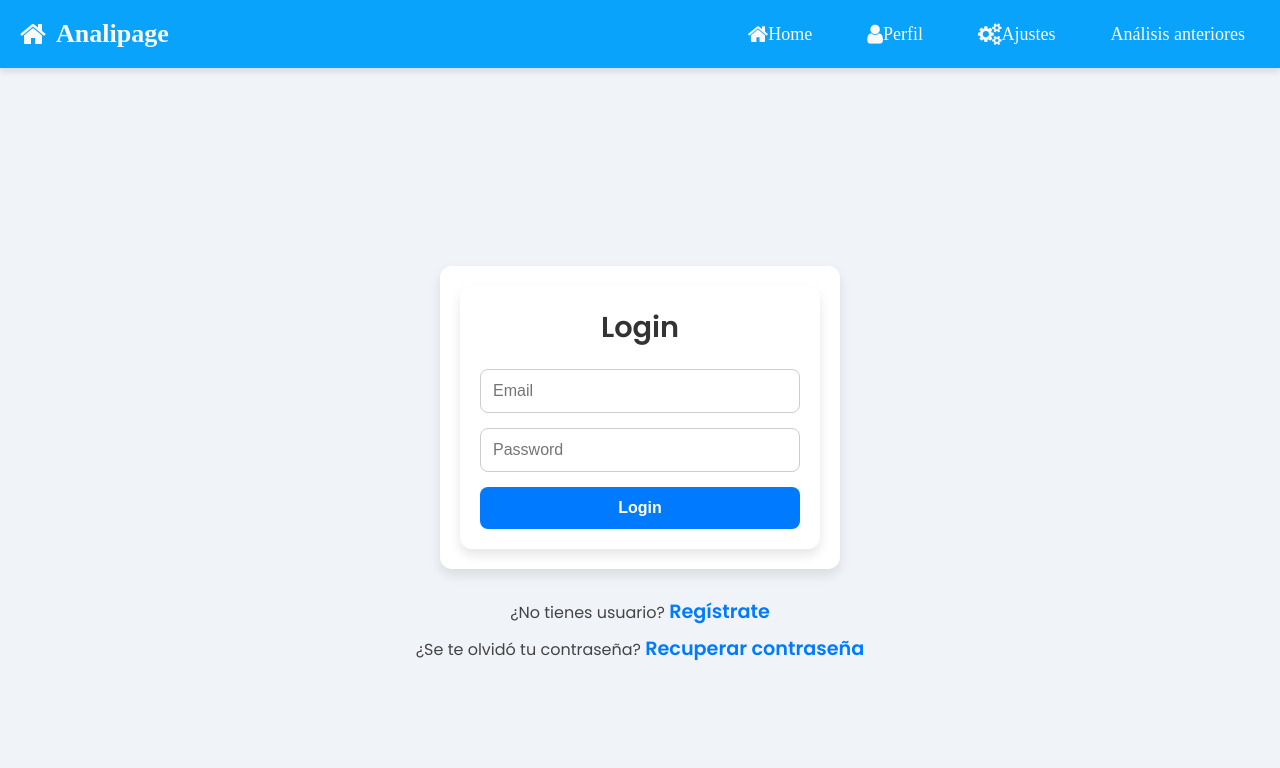
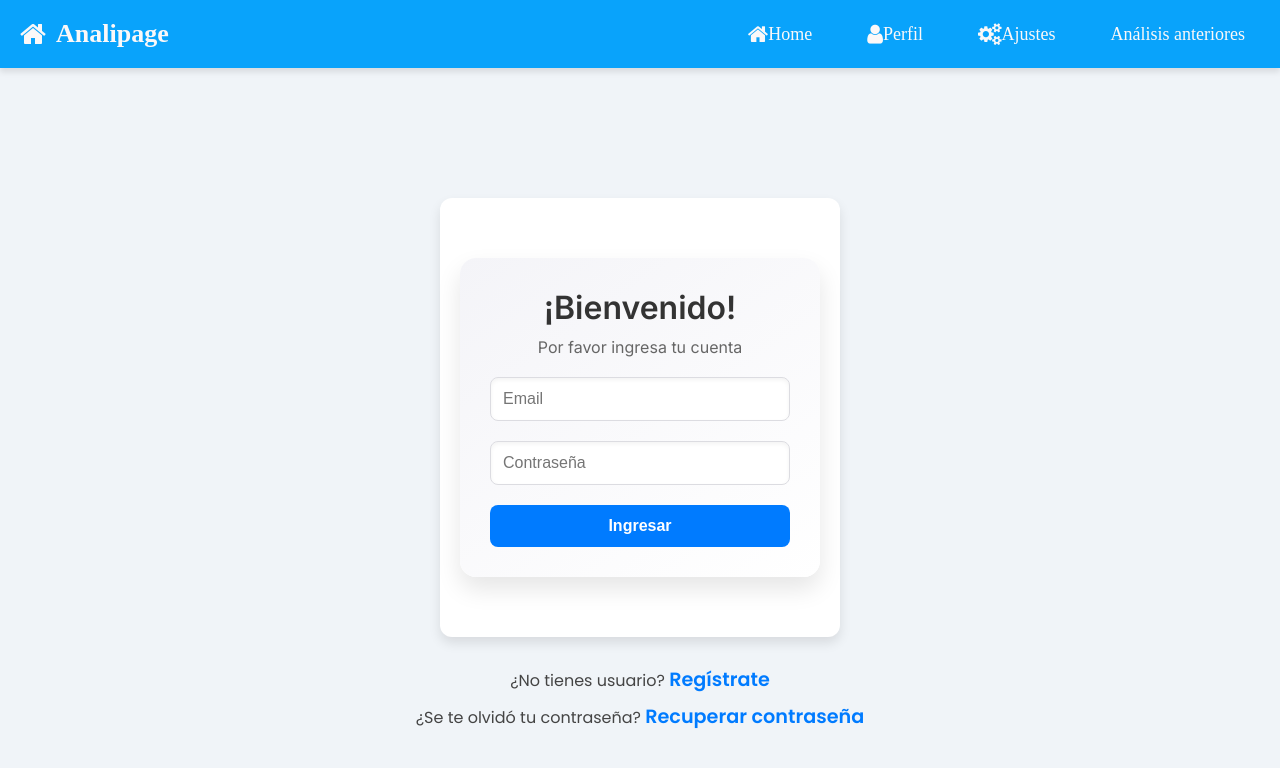
Before and after one commit to Camedute/AnaliPage, a React (Vite) app: page / in a window 1280 px wide. Shown: the top 768 px of the page. Built offline with nearby package versions, Linux system fonts and the light colour scheme.

Commit message:
mejoras login

```diff
--- a/src/Components/Login.css
+++ b/src/Components/Login.css
@@ -1,45 +1,49 @@
-/* Importar una fuente moderna */
-@import url('https://fonts.googleapis.com/css2?family=Poppins:wght@300;400;600&display=swap');
+/* Importar fuente moderna */
+@import url('https://fonts.googleapis.com/css2?family=Inter:wght@300;400;600&display=swap');
 
-/* Contenedor principal del login */
+/* Contenedor principal */
 .login-container {
-  max-width: 360px;
-  margin: 0 auto;
-  padding: 20px;
-  background-color: #ffffff;
-  border-radius: 12px;
-  box-shadow: 0 6px 12px rgba(0, 0, 0, 0.1);
-  font-family: 'Poppins', Arial, sans-serif; /* Fuente moderna */
+  max-width: 400px;
+  margin: 5vh auto;
+  padding: 30px;
+  background: linear-gradient(145deg, #f4f4f8, #ffffff);
+  border-radius: 16px;
+  box-shadow: 0 12px 24px rgba(0, 0, 0, 0.1);
+  font-family: 'Inter', sans-serif;
   text-align: center;
 }
 
-/* Título */
 .login-container h2 {
-  margin-bottom: 20px;
-  font-size: 1.8em;
+  font-size: 2rem;
   color: #333333;
   font-weight: 600;
+  margin-bottom: 10px;
+}
+
+.login-subtitle {
+  font-size: 1rem;
+  color: #666666;
+  margin-bottom: 20px;
 }
 
 /* Grupo de formularios */
 .login-form-group {
-  margin-bottom: 15px;
+  margin-bottom: 20px;
 }
 
-/* Campos de entrada */
-.login-form-group input {
+.login-input {
   width: 100%;
   padding: 12px;
-  border: 1px solid #cccccc;
+  border: 1px solid #dcdce1;
   border-radius: 8px;
   font-size: 1rem;
-  box-sizing: border-box;
   transition: border-color 0.3s ease, box-shadow 0.3s ease;
+  box-shadow: inset 0 2px 4px rgba(0, 0, 0, 0.05);
 }
 
-.login-form-group input:focus {
+.login-input:focus {
   border-color: #007bff;
-  box-shadow: 0 0 5px rgba(0, 123, 255, 0.5);
+  box-shadow: 0 0 5px rgba(0, 123, 255, 0.3);
   outline: none;
 }
 
@@ -47,7 +51,8 @@
 .login-error {
   color: #e63946;
   font-size: 0.9rem;
-  margin: 5px 0;
+  margin-top: -10px;
+  margin-bottom: 15px;
   text-align: left;
 }
 
@@ -59,34 +64,37 @@
   color: white;
   border: none;
   border-radius: 8px;
-  cursor: pointer;
   font-size: 1rem;
   font-weight: 600;
+  cursor: pointer;
   transition: background-color 0.3s ease, transform 0.2s ease;
 }
 
 .login-button:hover {
   background-color: #0056b3;
-  transform: translateY(-2px);
+  transform: scale(1.03);
 }
 
 .login-button:active {
   background-color: #004080;
-  transform: translateY(0);
+  transform: scale(1);
 }
 
-/* Escalabilidad en pantallas pequeñas */
+/* Adaptabilidad para pantallas pequeñas */
 @media (max-width: 768px) {
   .login-container {
-    padding: 15px;
+    padding: 20px;
   }
 
   .login-container h2 {
-    font-size: 1.5em;
+    font-size: 1.8rem;
   }
 
-  .login-form-group input {
+  .login-subtitle {
     font-size: 0.9rem;
+  }
+
+  .login-input {
     padding: 10px;
   }
 
--- a/src/Components/Register.css
+++ b/src/Components/Register.css
@@ -1,45 +1,49 @@
-/* Importar una fuente moderna */
-@import url('https://fonts.googleapis.com/css2?family=Poppins:wght@300;400;600&display=swap');
+/* Importar fuente moderna */
+@import url('https://fonts.googleapis.com/css2?family=Inter:wght@300;400;600&display=swap');
 
-/* Contenedor principal del registro */
+/* Contenedor principal */
 .register-container {
-  max-width: 360px;
-  margin: 0 auto;
-  padding: 20px;
-  background-color: #ffffff;
-  border-radius: 12px;
-  box-shadow: 0 6px 12px rgba(0, 0, 0, 0.1);
-  font-family: 'Poppins', Arial, sans-serif;
+  max-width: 400px;
+  margin: 5vh auto;
+  padding: 30px;
+  background: linear-gradient(145deg, #f4f4f8, #ffffff);
+  border-radius: 16px;
+  box-shadow: 0 12px 24px rgba(0, 0, 0, 0.1);
+  font-family: 'Inter', sans-serif;
   text-align: center;
 }
 
-/* Título */
 .register-container h2 {
-  margin-bottom: 20px;
-  font-size: 1.8em;
+  font-size: 2rem;
   color: #333333;
   font-weight: 600;
+  margin-bottom: 10px;
+}
+
+.register-subtitle {
+  font-size: 1rem;
+  color: #666666;
+  margin-bottom: 20px;
 }
 
 /* Grupo de formularios */
 .register-form-group {
-  margin-bottom: 15px;
+  margin-bottom: 20px;
 }
 
-/* Campos de entrada */
-.register-form-group input {
+.register-input {
   width: 100%;
   padding: 12px;
-  border: 1px solid #cccccc;
+  border: 1px solid #dcdce1;
   border-radius: 8px;
   font-size: 1rem;
-  box-sizing: border-box;
   transition: border-color 0.3s ease, box-shadow 0.3s ease;
+  box-shadow: inset 0 2px 4px rgba(0, 0, 0, 0.05);
 }
 
-.register-form-group input:focus {
+.register-input:focus {
   border-color: #28a745;
-  box-shadow: 0 0 5px rgba(40, 167, 69, 0.5);
+  box-shadow: 0 0 5px rgba(40, 167, 69, 0.3);
   outline: none;
 }
 
@@ -47,7 +51,8 @@
 .register-error {
   color: #e63946;
   font-size: 0.9rem;
-  margin: 5px 0;
+  margin-top: -10px;
+  margin-bottom: 15px;
   text-align: left;
 }
 
@@ -59,34 +64,37 @@
   color: white;
   border: none;
   border-radius: 8px;
-  cursor: pointer;
   font-size: 1rem;
   font-weight: 600;
+  cursor: pointer;
   transition: background-color 0.3s ease, transform 0.2s ease;
 }
 
 .register-button:hover {
   background-color: #218838;
-  transform: translateY(-2px);
+  transform: scale(1.03);
 }
 
 .register-button:active {
   background-color: #19692c;
-  transform: translateY(0);
+  transform: scale(1);
 }
 
-/* Escalabilidad en pantallas pequeñas */
+/* Adaptabilidad para pantallas pequeñas */
 @media (max-width: 768px) {
   .register-container {
-    padding: 15px;
+    padding: 20px;
   }
 
   .register-container h2 {
-    font-size: 1.5em;
+    font-size: 1.8rem;
   }
 
-  .register-form-group input {
+  .register-subtitle {
     font-size: 0.9rem;
+  }
+
+  .register-input {
     padding: 10px;
   }
 
--- a/src/Components/Restore.css
+++ b/src/Components/Restore.css
@@ -1,45 +1,49 @@
 /* Importar una fuente moderna */
-@import url('https://fonts.googleapis.com/css2?family=Poppins:wght@300;400;600&display=swap');
+@import url('https://fonts.googleapis.com/css2?family=Inter:wght@300;400;600&display=swap');
 
-/* Contenedor principal del formulario de restauración */
+/* Contenedor principal */
 .restore-container {
-  max-width: 360px;
-  margin: 0 auto;
-  padding: 20px;
-  background-color: #ffffff;
-  border-radius: 12px;
-  box-shadow: 0 6px 12px rgba(0, 0, 0, 0.1);
-  font-family: 'Poppins', Arial, sans-serif;
+  max-width: 400px;
+  margin: 5vh auto;
+  padding: 30px;
+  background: linear-gradient(145deg, #f9f9fc, #ffffff);
+  border-radius: 16px;
+  box-shadow: 0 12px 24px rgba(0, 0, 0, 0.1);
+  font-family: 'Inter', sans-serif;
   text-align: center;
 }
 
-/* Título */
 .restore-container h2 {
-  margin-bottom: 20px;
-  font-size: 1.8em;
+  font-size: 2rem;
   color: #333333;
   font-weight: 600;
+  margin-bottom: 10px;
+}
+
+.restore-subtitle {
+  font-size: 1rem;
+  color: #666666;
+  margin-bottom: 20px;
 }
 
 /* Grupo de formularios */
 .restore-form-group {
-  margin-bottom: 15px;
+  margin-bottom: 20px;
 }
 
-/* Campos de entrada */
-.restore-form-group input {
+.restore-input {
   width: 100%;
   padding: 12px;
-  border: 1px solid #cccccc;
+  border: 1px solid #dcdce1;
   border-radius: 8px;
   font-size: 1rem;
-  box-sizing: border-box;
   transition: border-color 0.3s ease, box-shadow 0.3s ease;
+  box-shadow: inset 0 2px 4px rgba(0, 0, 0, 0.05);
 }
 
-.restore-form-group input:focus {
+.restore-input:focus {
   border-color: #ffc107;
-  box-shadow: 0 0 5px rgba(255, 193, 7, 0.5);
+  box-shadow: 0 0 5px rgba(255, 193, 7, 0.3);
   outline: none;
 }
 
@@ -47,7 +51,8 @@
 .restore-error {
   color: #e63946;
   font-size: 0.9rem;
-  margin: 5px 0;
+  margin-top: -10px;
+  margin-bottom: 15px;
   text-align: left;
 }
 
@@ -55,11 +60,12 @@
 .restore-success {
   color: #28a745;
   font-size: 0.9rem;
-  margin: 5px 0;
+  margin-top: -10px;
+  margin-bottom: 15px;
   text-align: left;
 }
 
-/* Botón de restauración */
+/* Botón */
 .restore-button {
   width: 100%;
   padding: 12px;
@@ -67,34 +73,37 @@
   color: white;
   border: none;
   border-radius: 8px;
-  cursor: pointer;
   font-size: 1rem;
   font-weight: 600;
+  cursor: pointer;
   transition: background-color 0.3s ease, transform 0.2s ease;
 }
 
 .restore-button:hover {
   background-color: #e0a800;
-  transform: translateY(-2px);
+  transform: scale(1.03);
 }
 
 .restore-button:active {
   background-color: #c69500;
-  transform: translateY(0);
+  transform: scale(1);
 }
 
-/* Escalabilidad en pantallas pequeñas */
+/* Adaptabilidad para pantallas pequeñas */
 @media (max-width: 768px) {
   .restore-container {
-    padding: 15px;
+    padding: 20px;
   }
 
   .restore-container h2 {
-    font-size: 1.5em;
+    font-size: 1.8rem;
   }
 
-  .restore-form-group input {
+  .restore-subtitle {
     font-size: 0.9rem;
+  }
+
+  .restore-input {
     padding: 10px;
   }
 
--- a/src/Components/login.tsx
+++ b/src/Components/login.tsx
@@ -1,6 +1,6 @@
 import React, { useState } from "react";
 import { Navigate } from "react-router-dom";
-import "./Login.css";
+import "./Login.css"; // Importar el nuevo estilo
 
 function Login() {
   const [email, setEmail] = useState("");
@@ -8,16 +8,21 @@ function Login() {
   const [error, setError] = useState("");
   const [redirect, setRedirect] = useState(false);
 
-  const handleSubmit = (e: any) => {
+  const handleSubmit = (e: React.FormEvent) => {
     e.preventDefault();
+
+    // Validación básica
     if (!email || !password) {
-      setError("Both fields are required.");
+      setError("Ambos datos son requeridos.");
       return;
     }
+
     if (!email.includes("@")) {
-      setError("Invalid email format.");
+      setError("El formato del Email es erroneo.");
       return;
     }
+
+    // Reset error and simulate login success
     setError("");
     setRedirect(true);
   };
@@ -28,27 +33,30 @@ function Login() {
 
   return (
     <div className="login-container">
-      <h2>Login</h2>
-      <form onSubmit={handleSubmit}>
+      <h2>¡Bienvenido!</h2>
+      <p className="login-subtitle">Por favor ingresa tu cuenta</p>
+      <form className="login-form" onSubmit={handleSubmit}>
         <div className="login-form-group">
           <input
             type="email"
             placeholder="Email"
             value={email}
             onChange={(e) => setEmail(e.target.value)}
+            className="login-input"
           />
         </div>
         <div className="login-form-group">
           <input
             type="password"
-            placeholder="Password"
+            placeholder="Contraseña"
             value={password}
             onChange={(e) => setPassword(e.target.value)}
+            className="login-input"
           />
         </div>
         {error && <p className="login-error">{error}</p>}
         <button type="submit" className="login-button">
-          Login
+          Ingresar
         </button>
       </form>
     </div>
--- a/src/Components/register.tsx
+++ b/src/Components/register.tsx
@@ -1,6 +1,6 @@
 import React, { useState } from "react";
 import { Navigate } from "react-router-dom";
-import "./Register.css";
+import "./Register.css"; // Importar el nuevo estilo
 
 function Register() {
   const [email, setEmail] = useState("");
@@ -9,24 +9,29 @@ function Register() {
   const [error, setError] = useState("");
   const [redirect, setRedirect] = useState(false);
 
-  const handleSubmit = (e: any) => {
+  const handleSubmit = (e: React.FormEvent) => {
     e.preventDefault();
+
     if (!email || !password || !confirmPassword) {
-      setError("All fields are required.");
+      setError("Todos los datos son requeridos.");
       return;
     }
+
     if (!email.includes("@")) {
-      setError("Invalid email format.");
+      setError("El formato de Email es erroneo.");
       return;
     }
+
     if (password !== confirmPassword) {
-      setError("Passwords do not match.");
+      setError("Las contraseñas no coinciden.");
       return;
     }
+
     if (password.length < 6) {
-      setError("Password must be at least 6 characters long.");
+      setError("La contraseña debe tener mas de 6 caracteres.");
       return;
     }
+
     setError("");
     setRedirect(true);
   };
@@ -37,35 +42,39 @@ function Register() {
 
   return (
     <div className="register-container">
-      <h2>Register</h2>
-      <form onSubmit={handleSubmit}>
+      <h2>Crea tu cuenta</h2>
+      <p className="register-subtitle">¡Ingresa a nuestros servicios!</p>
+      <form className="register-form" onSubmit={handleSubmit}>
         <div className="register-form-group">
           <input
             type="email"
             placeholder="Email"
             value={email}
             onChange={(e) => setEmail(e.target.value)}
+            className="register-input"
           />
         </div>
         <div className="register-form-group">
           <input
             type="password"
-            placeholder="Password"
+            placeholder="Contraseña"
             value={password}
             onChange={(e) => setPassword(e.target.value)}
+            className="register-input"
           />
         </div>
         <div className="register-form-group">
           <input
             type="password"
-            placeholder="Confirm Password"
+            placeholder="Confirmar contraseña"
             value={confirmPassword}
             onChange={(e) => setConfirmPassword(e.target.value)}
+            className="register-input"
           />
         </div>
         {error && <p className="register-error">{error}</p>}
         <button type="submit" className="register-button">
-          Register
+          Registrate
         </button>
       </form>
     </div>
--- a/src/Components/restore.tsx
+++ b/src/Components/restore.tsx
@@ -6,25 +6,29 @@ function Restore() {
   const [error, setError] = useState("");
   const [success, setSuccess] = useState("");
 
-  const handleSubmit = (e: any) => {
+  const handleSubmit = (e: React.FormEvent) => {
     e.preventDefault();
+
     if (!email) {
-      setError("Email is required.");
+      setError("El email es requerido.");
       setSuccess("");
       return;
     }
+
     if (!email.includes("@")) {
-      setError("Invalid email format.");
+      setError("El formato del email es erroneo.");
       setSuccess("");
       return;
     }
+
     setError("");
-    setSuccess("A password reset link has been sent to your email.");
+    setSuccess("Se ha enviado un enlace para restablecer la contraseña a su email.");
   };
 
   return (
     <div className="restore-container">
-      <h2>Restore Password</h2>
+      <h2>Restablece tu contraseña</h2>
+      <p className="restore-subtitle">Ingresa tu email para recibir el link de restablecimiento</p>
       <form onSubmit={handleSubmit}>
         <div className="restore-form-group">
           <input
@@ -32,12 +36,13 @@ function Restore() {
             placeholder="Email"
             value={email}
             onChange={(e) => setEmail(e.target.value)}
+            className="restore-input"
           />
         </div>
         {error && <p className="restore-error">{error}</p>}
         {success && <p className="restore-success">{success}</p>}
         <button type="submit" className="restore-button">
-          Send Reset Link
+          Enviar link de restablecimiento
         </button>
       </form>
     </div>
```
